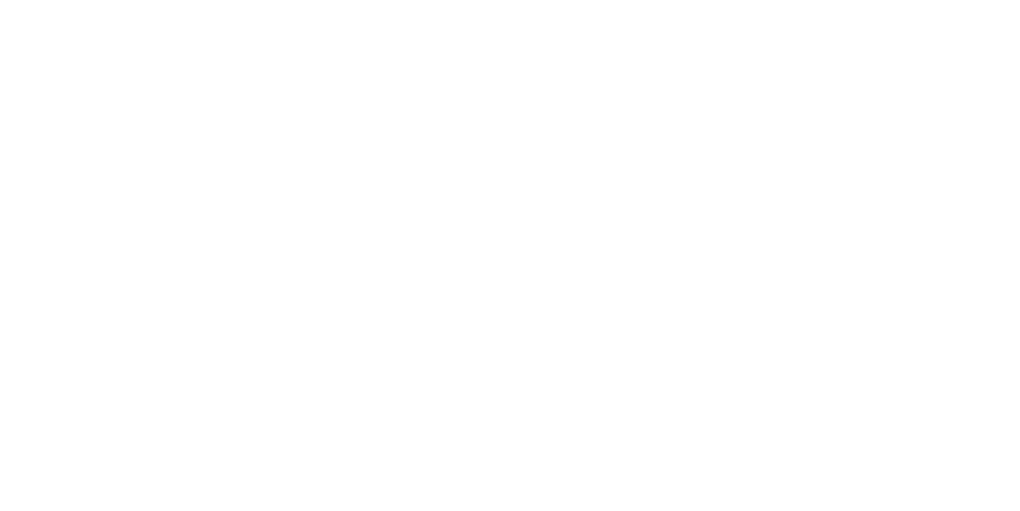
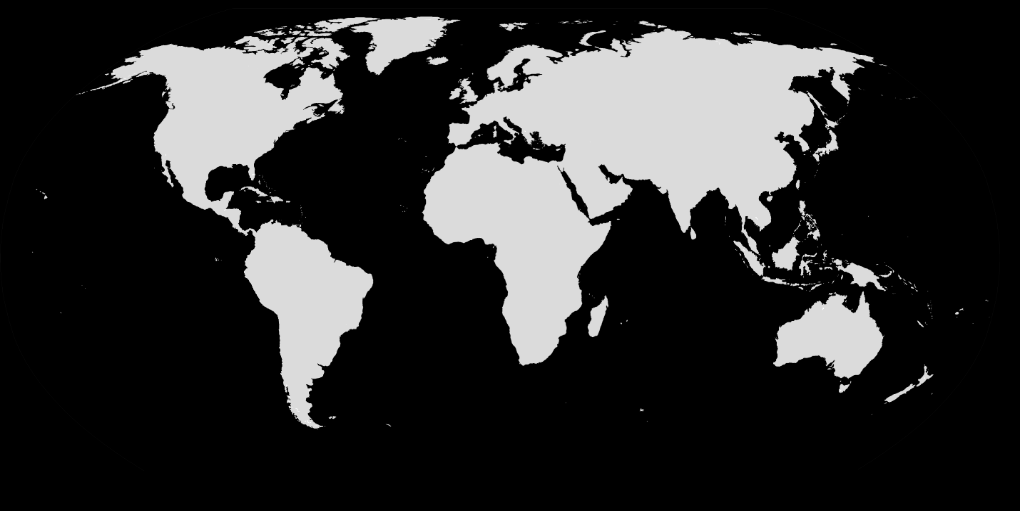
Before and after one commit to Acelib25/Phoenix-Initiative, a plain HTML site: page index.html in a window 1280 px wide. Shown: the whole page, without its empty margins (8-1028 px from the left). Drawn offline with Linux system fonts and the light colour scheme.

Commit message:
added base map

```diff
--- a/index.html
+++ b/index.html
@@ -7,6 +7,8 @@
     <link href="style.css" rel="stylesheet" type="text/css" />
   </head>
   <body>
+
+    <img src="media/map.png" width="1000" height="500">
     <script src="script.js"></script>
   </body>
 </html>
--- a/style.css
+++ b/style.css
@@ -0,0 +1,3 @@
+body{
+    background: black;
+}
```
Also changed, not shown: media/map.png (added).
